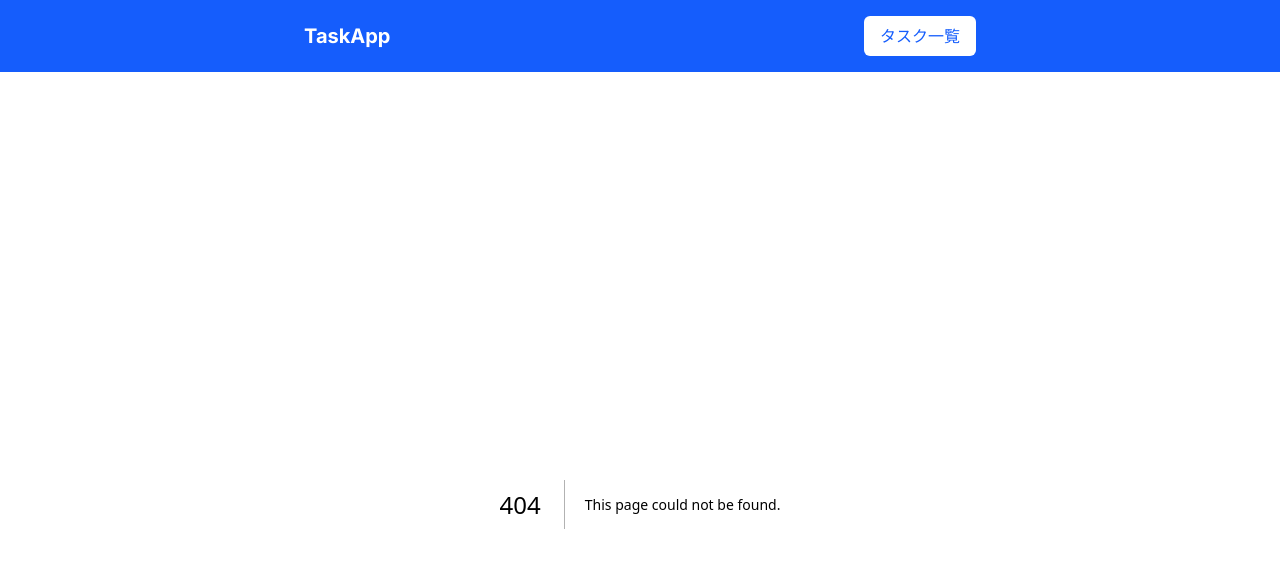
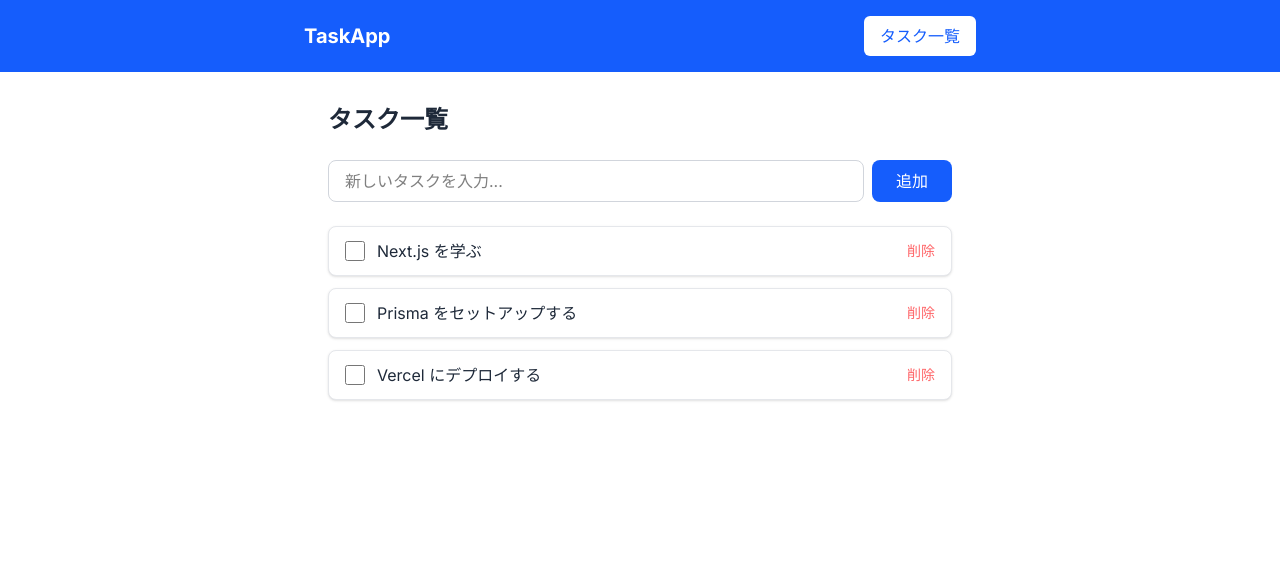
Before and after one commit to MovingPointP/task-manager, a Next.js app: page /tasks in a window 1280 px wide. Before the commit this address had no page. Shown: the top 568 px of the page. Built offline with nearby package versions, Linux system fonts and the light colour scheme.

Commit message:
add: 仮タスクページの作成

```diff
--- /dev/null
+++ b/app/tasks/page.tsx
@@ -0,0 +1,79 @@
+type Task = {
+  id: number;
+  title: string;
+  completed: boolean;
+  createdAt: string;
+};
+
+// ダミーデータ
+const dummyTasks: Task[] = [
+  { id: 1, title: "Next.js を学ぶ", completed: false, createdAt: "2024-01-01" },
+  { id: 2, title: "Prisma をセットアップする", completed: false, createdAt: "2024-01-02" },
+  { id: 3, title: "Vercel にデプロイする", completed: false, createdAt: "2024-01-03" },
+];
+
+export default function TasksPage() {
+  return (
+    <div>
+      <h1 className="text-2xl font-bold text-gray-800 mb-6">タスク一覧</h1>
+
+      {/* TODO: タスク追加フォーム */}
+      <form className="mb-6 flex gap-2">
+        <input
+          type="text"
+          name="title"
+          placeholder="新しいタスクを入力..."
+          className="flex-1 border border-gray-300 rounded-lg px-4 py-2 focus:outline-none focus:ring-2 focus:ring-blue-500"
+        />
+
+        { /* 送信ボタン */}
+        <button
+          type="submit"
+          className="bg-blue-600 text-white px-6 py-2 rounded-lg font-medium hover:bg-blue-700 transition"
+        >
+          追加
+        </button>
+      </form>
+
+      {/* タスクリスト */}
+      <ul className="space-y-3">
+        { /* TODO: dummyデータを置き換える */ }
+        {dummyTasks.map((task) => (
+          <li
+            key={task.id}
+            className="flex items-center gap-3 bg-white border border-gray-200 rounded-lg px-4 py-3 shadow-sm"
+          >
+            {/* TODO: 完了チェックボックス*/}
+            <input
+              type="checkbox"
+              checked={task.completed}
+              readOnly
+              className="w-5 h-5 accent-blue-600 cursor-pointer"
+            />
+
+            {/* TODO: タスクタイトル */}
+            <span
+              className={`flex-1 text-gray-800 ${
+                task.completed ? "line-through text-gray-400" : ""
+              }`}
+            >
+              {task.title}
+            </span>
+
+            {/* TODO: 削除ボタン */}
+            <button className="text-red-400 hover:text-red-600 transition text-sm font-medium">
+              削除
+            </button>
+          </li>
+        ))}
+      </ul>
+
+      {/* タスクが空の場合 */}
+      {dummyTasks.length === 0 && (
+        <p className="text-center text-gray-400 py-12">
+          タスクがありません。追加してみましょう！
+        </p>
+      )}
+    </div>
+  );
+}
```
